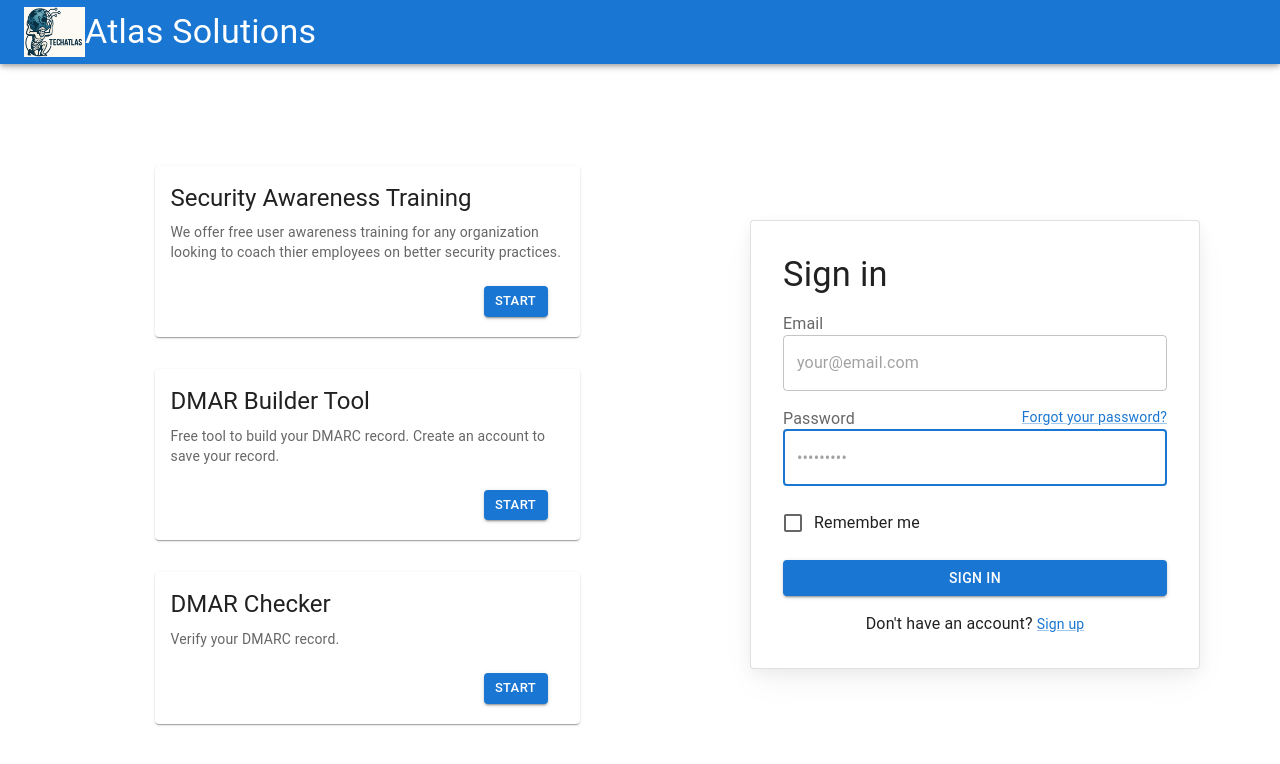
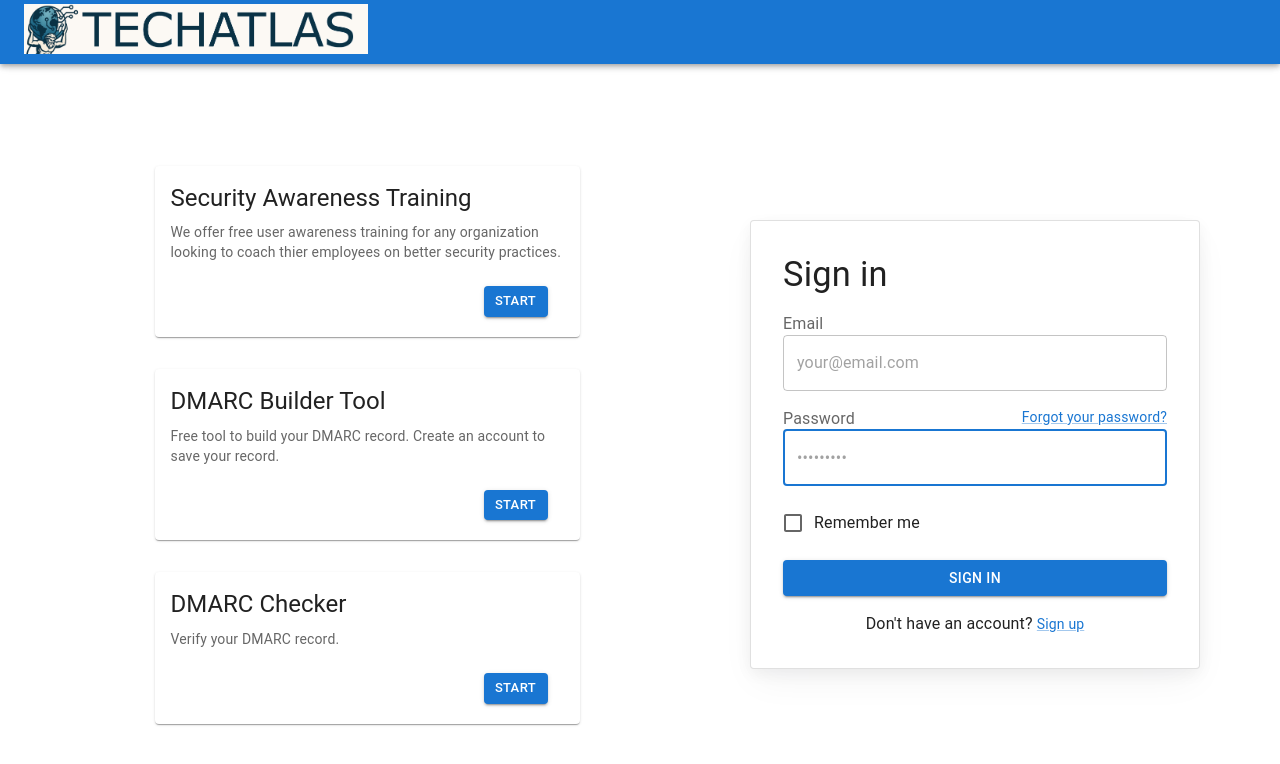
Before and after one commit to Carpk/atlas-solutions, a React (Vite) app: page / in a window 1280 px wide. Shown: the top 764 px of the page. Built offline with nearby package versions, Linux system fonts and the light colour scheme.

Commit message:
new logo, clickable to home

```diff
--- a/src/components/Dmarc.jsx
+++ b/src/components/Dmarc.jsx
@@ -42,20 +42,22 @@ export default function DmarcBuilder() {
   // const handleDPolicy = radio => event => setDPolicy(radio);
 
   function getValue(name) {
-    const val = document.querySelector('input[name='+name+']:checked')
-    return val == null ? "" : val.value
+    const val = document.querySelector('input[name=' + name + ']:checked')
+    return val == null ? "" : val.value // maybe return 'omit'
   }
 
   function getPct(name) {
-    const chk = document.querySelector('input[name='+name+']:checked')
+    const chk = document.querySelector('input[name=' + name + ']:checked')
+    // const value = document.getElementById("policy-pct");
     const val = document.querySelector('input[name=policy-pct]')
 
     return (chk != null && val.value != "") ? " pct=" + val.value + ";" : ""
   }
 
   function getEmailData() {
+    // const value = document.getElementById("rua-input");
     const val = document.querySelector('input[name=rua-input]')
-    //validate email
+    // validate email
     // console.log(val.value)
     return val.value == "" ? "" : " rua=mailto:" + val.value + ";"
   }
@@ -69,7 +71,6 @@ export default function DmarcBuilder() {
     const algSp = getValue('spf-alignment')
     const polPct = getPct('pct-active')
     const ruaEma = getEmailData()
-
 
     // rebuild DMARC string
     setDmarcString(prefix + domPo + subPo + polPct + forOp + algDk + algSp + ruaEma)
--- a/src/components/DmarcCheck.jsx
+++ b/src/components/DmarcCheck.jsx
@@ -55,6 +55,7 @@ export default function DmarcCheck() {
 
 
     function handleCheck() {
+      // const domainName = document.getElementById('domain-name');
       async function fetchData() {
         const req = await axios.get(`https://dns.google/resolve?name=_dmarc.${domainName}&type=TXT`)
           setDmarcCheck(req.data.Answer[0].data)
--- a/src/components/Header.jsx
+++ b/src/components/Header.jsx
@@ -1,8 +1,11 @@
+import { useNavigate } from 'react-router-dom';
+
 import AppBar from '@mui/material/Appbar'
 import Toolbar from '@mui/material/Toolbar'
-import Typography from '@mui/material/Typography';
+// import Typography from '@mui/material/Typography';
 import Container from '@mui/material/Container';
 import CssBaseline from '@mui/material/CssBaseline';
+import Link from '@mui/material/Link';
 
 import atlas from '../assets/techatlas.png'
 
@@ -13,20 +16,33 @@ const logoStyle = {
   opacity: 1.0,
 };
 
+
+
 function Header() {
+  const navigate = useNavigate();
+
+  function handleHome() {
+    navigate('/')
+  }
 
   return (
       <Container>
         <CssBaseline />
         <AppBar sx={{ backgroundColor: '' }}>
           <Toolbar>
-          <img
+          <Link
+            // href="/"
+            component="button"
+            onClick={handleHome}
+          >
+            <img
               src={atlas}
               style={logoStyle}
             />
-            <Typography variant="h4" >
+          </Link>
+            {/* <Typography variant="h4" >
               Atlas Solutions
-            </Typography>
+            </Typography> */}
           </Toolbar>
         </AppBar>
       </Container>
--- a/src/components/Home.jsx
+++ b/src/components/Home.jsx
@@ -95,7 +95,7 @@ function Home() {
         <Card sx={{ alignItems: 'center', maxWidth: 425 }} >
           <CardContent>
             <Typography gutterBottom variant="h5" component="div">
-              DMAR Builder Tool
+              DMARC Builder Tool
             </Typography>
             <Typography variant="body2" sx={{ color: 'text.secondary' }}>
               Free tool to build your DMARC record. Create an account to save your record.
@@ -132,7 +132,7 @@ function Home() {
         <Card sx={{ alignItems: 'center', maxWidth: 425 }} >
           <CardContent>
             <Typography gutterBottom variant="h5" component="div">
-              DMAR Checker
+              DMARC Checker
             </Typography>
             <Typography variant="body2" sx={{ color: 'text.secondary' }}>
               Verify your DMARC record.
--- a/src/components/SignInCard.jsx
+++ b/src/components/SignInCard.jsx
@@ -3,7 +3,7 @@ import Box from '@mui/material/Box';
 import Button from '@mui/material/Button';
 import MuiCard from '@mui/material/Card';
 import Checkbox from '@mui/material/Checkbox';
-import Divider from '@mui/material/Divider';
+// import Divider from '@mui/material/Divider';
 import FormLabel from '@mui/material/FormLabel';
 import FormControl from '@mui/material/FormControl';
 import FormControlLabel from '@mui/material/FormControlLabel';
@@ -54,38 +54,43 @@ export default function SignInCard() {
       event.preventDefault();
       return;
     }
+
     const data = new FormData(event.currentTarget);
     console.log({
       email: data.get('email'),
       password: data.get('password'),
     });
+
+    // get jwt from backend
+
   };
 
   const validateInputs = () => {
-    const email = document.getElementById('email');
-    const password = document.getElementById('password');
+    // const email = document.getElementById('email');
+    // const password = document.getElementById('password');
 
-    let isValid = true;
+    // let isValid = true;
 
-    if (!email.value || !/\S+@\S+\.\S+/.test(email.value)) {
-      setEmailError(true);
-      setEmailErrorMessage('Please enter a valid email address.');
-      isValid = false;
-    } else {
-      setEmailError(false);
-      setEmailErrorMessage('');
-    }
+    // if (!email.value || !/\S+@\S+\.\S+/.test(email.value)) {
+    //   setEmailError(true);
+    //   setEmailErrorMessage('Please enter a valid email address.');
+    //   isValid = false;
+    // } else {
+    //   setEmailError(false);
+    //   setEmailErrorMessage('');
+    // }
 
-    if (!password.value || password.value.length < 6) {
-      setPasswordError(true);
-      setPasswordErrorMessage('Password must be at least 6 characters long.');
-      isValid = false;
-    } else {
-      setPasswordError(false);
-      setPasswordErrorMessage('');
-    }
+    // if (!password.value || password.value.length < 6) {
+    //   setPasswordError(true);
+    //   setPasswordErrorMessage('Password must be at least 6 characters long.');
+    //   isValid = false;
+    // } else {
+    //   setPasswordError(false);
+    //   setPasswordErrorMessage('');
+    // }
 
-    return isValid;
+    // return isValid;
+    return true;
   };
 
   return (
```
Also changed, not shown: src/assets/techatlas - Copy.png (added), src/assets/techatlas.png.
